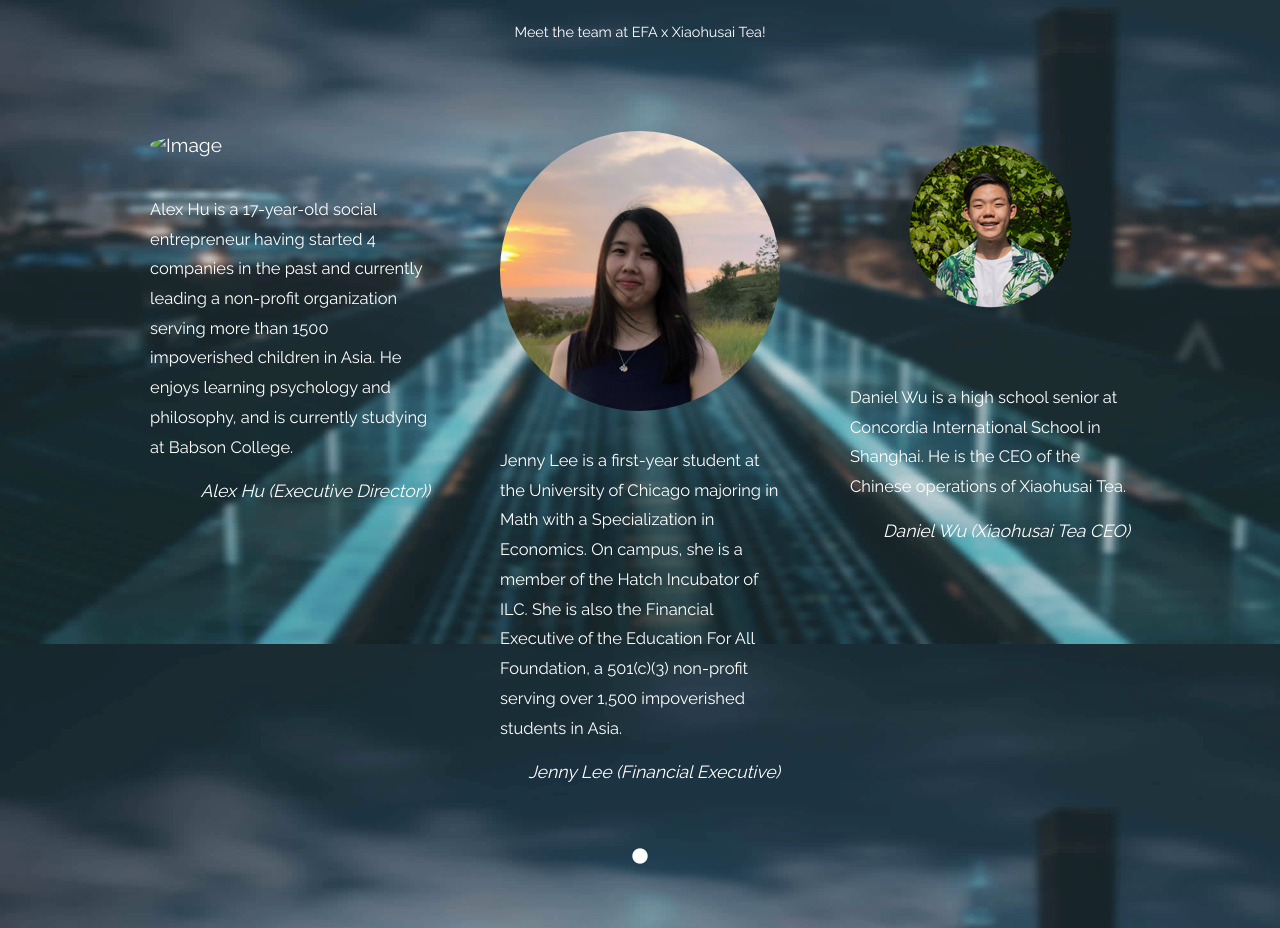
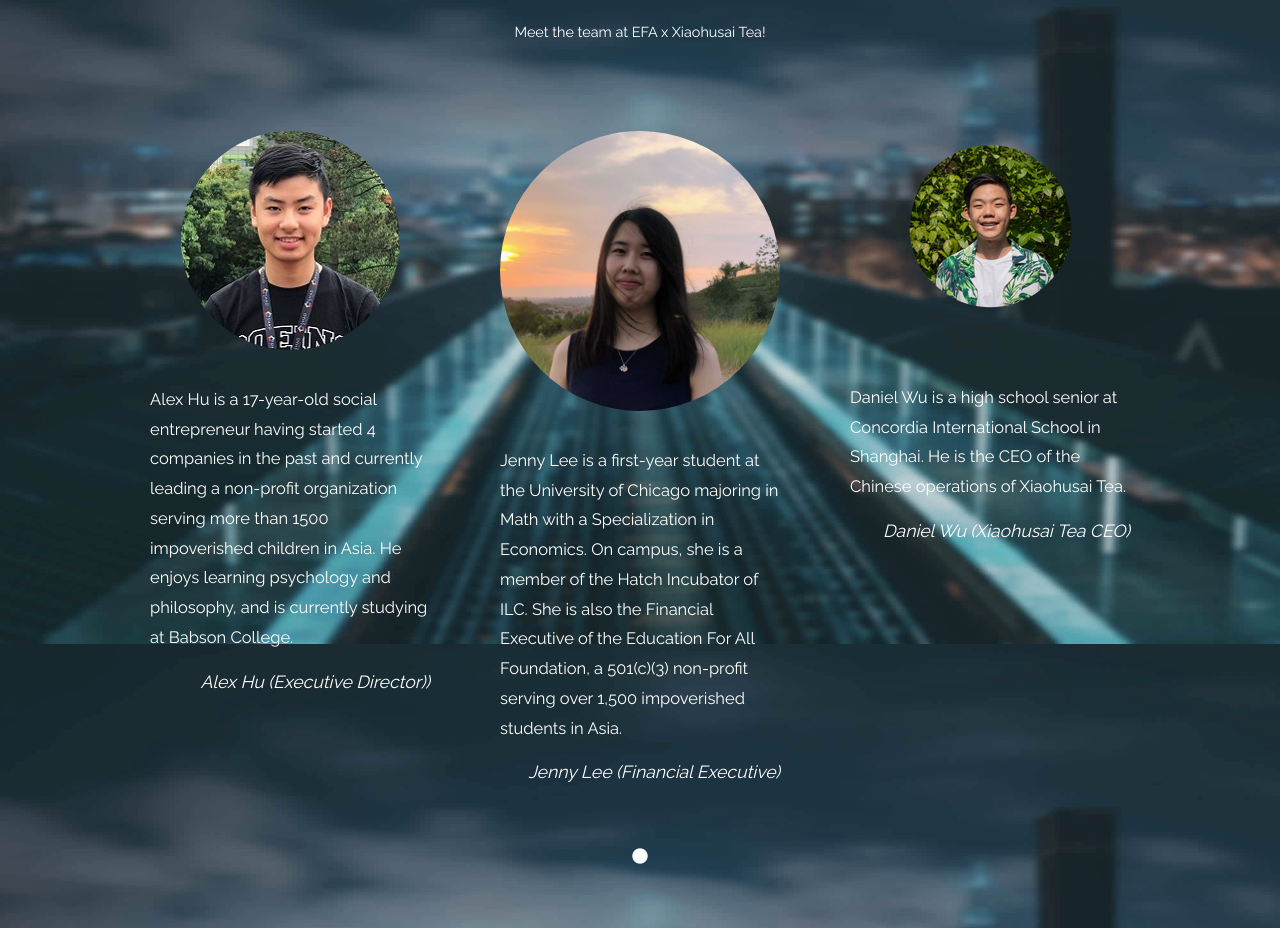
Before and after one commit to jyleepandas/ILC-Jylee, a plain HTML site: page index.html in a window 1280 px wide. Shown: the part 2080-3008 px from the top of the page. Drawn offline with Linux system fonts and the light colour scheme.

Commit message:
smol edit 4ish

```diff
--- a/index.html
+++ b/index.html
@@ -158,7 +158,7 @@
             <div class="mx-auto tm-gallery-container tm-gallery-container-2">
               <div class="tm-testimonials-carousel">
                 <figure class="tm-testimonial-item">
-                  <img src="alex.png" alt="Image" class="img-fluid mx-auto">
+                  <img src="img/alex.png" alt="Image" class="img-fluid mx-auto">
                   <blockquote>Alex Hu is a 17-year-old social entrepreneur having started 4 companies in the past and currently leading a non-profit organization serving more than 1500 impoverished children in Asia. He enjoys learning psychology and philosophy, and is currently studying at Babson College.</blockquote>
                   <figcaption>Alex Hu (Executive Director))</figcaption>
                 </figure>
```
